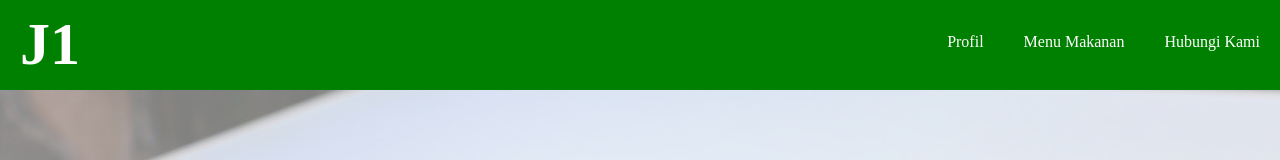
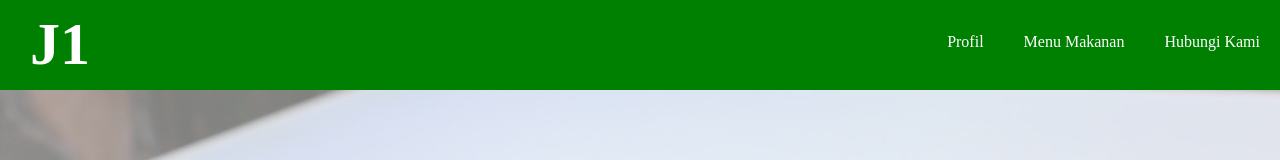
Before and after one commit to taufikrahman24051995/taufikrahman24051995, a plain HTML site: page index.html in a window 1280 px wide. Shown: the top 160 px of the page. Drawn offline with Linux system fonts and the light colour scheme.

Commit message:
Update stylesheet.css

```diff
--- a/stylesheet.css
+++ b/stylesheet.css
@@ -24,7 +24,7 @@ li {
 .header-logo h1{
   float: left;
   font-size: 60px;
-  padding: 0px 20px;
+  padding: 0px 30px;
   margin-top:10px
 }
 
```
